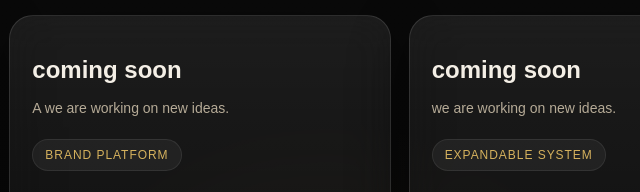
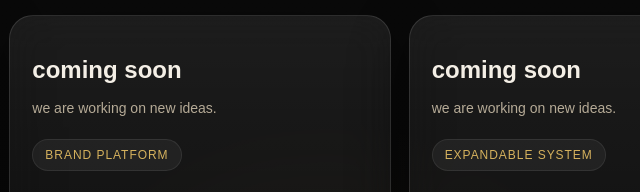
Before and after one commit to sukla1/sukla, a plain HTML site: page index.html in a window 1280 px wide. Shown: the part 1037-1229 px from the top of the page, 440-1080 px from the left. Drawn offline with Linux system fonts and the light colour scheme.

Commit message:
Update index.html

```diff
--- a/index.html
+++ b/index.html
@@ -801,7 +801,7 @@
         <div class="project-card glass">
           <div class="project-number"></div>
           <h3>coming soon</h3>
-          <p>A we are working on new ideas.</p>
+          <p>we are working on new ideas.</p>
           <div class="tag">Brand Platform</div>
         </div>
 
```
